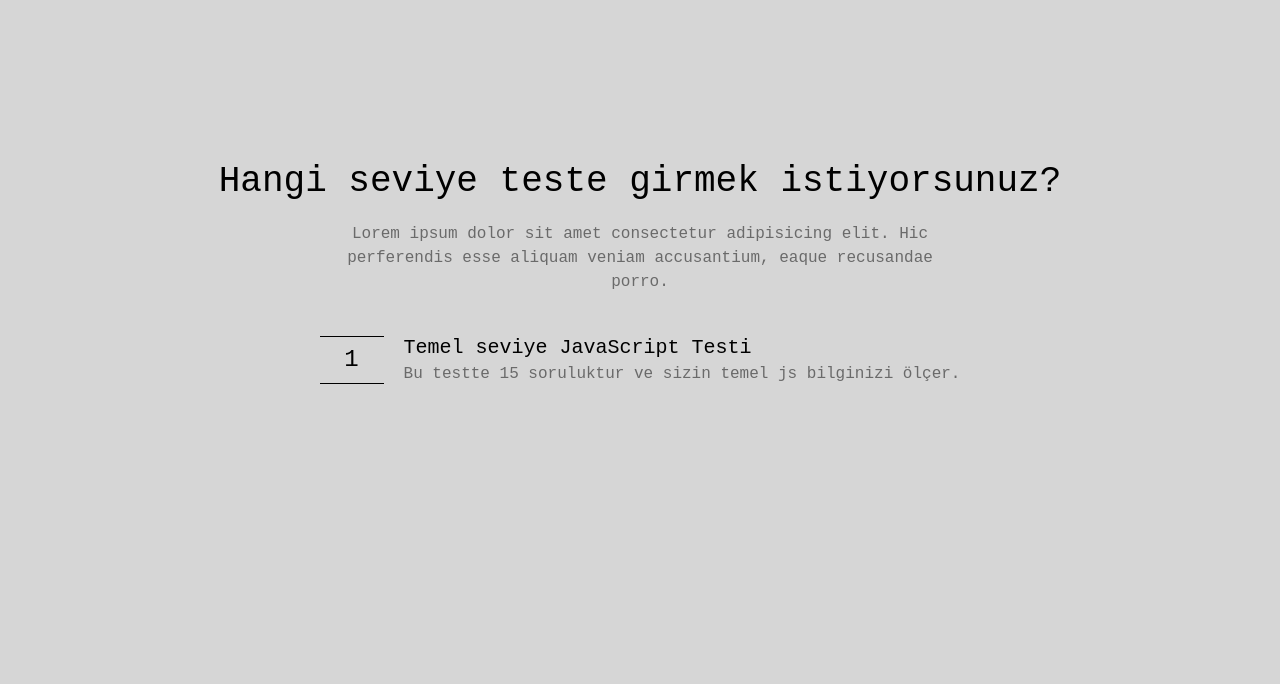
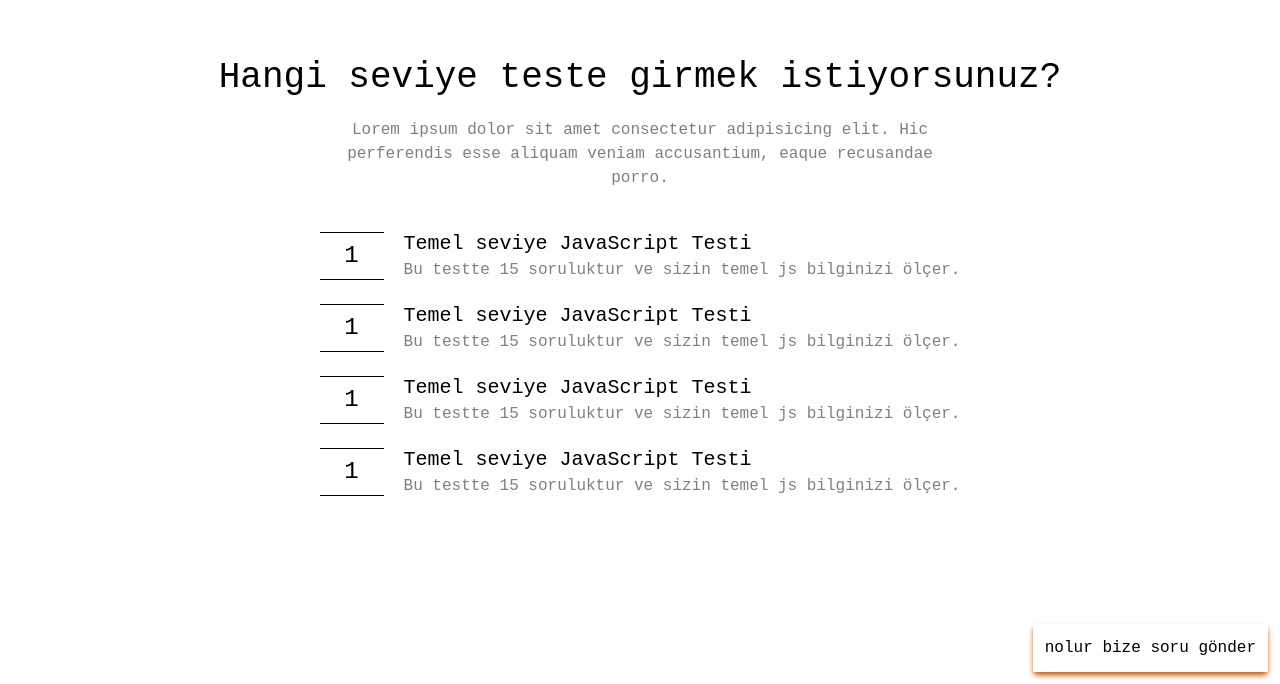
Before and after one commit to neslihanatasever/interviewApp, a Next.js app: page /level in a window 1280 px wide. Shown: the part 116-800 px from the top of the page. Built offline with nearby package versions, Linux system fonts and the light colour scheme.

Commit message:
[#3]: add card comp, add question card comp

```diff
--- /dev/null
+++ b/app/components/sendQuestion.tsx
@@ -0,0 +1,9 @@
+import Link from 'next/link'
+
+export default function SendQuestion(props:any) {
+    return (
+        <Link className="absolute right-3 bottom-3 shadow-md shadow-orangeIA p-3" href={props.url}>
+            <p>{props.text}</p>
+        </Link>
+    )
+}
--- a/app/globals.css
+++ b/app/globals.css
@@ -5,7 +5,27 @@
 @import url('https://fonts.googleapis.com/css2?family=M+PLUS+Code+Latin:wght@100..700&display=swap');
 
 body{
-    background: #d6d6d6;
+    background: #ffffff;
         font-family: "M PLUS Code Latin", monospace;
         font-optical-sizing: auto;
 }
+
+/* width */
+::-webkit-scrollbar {
+    width: 7px;
+  }
+
+  /* Track */
+  ::-webkit-scrollbar-track {
+    box-shadow: inset 0 0 2px grey;
+  }
+
+  /* Handle */
+  ::-webkit-scrollbar-thumb {
+    background: #333;
+  }
+
+  /* Handle on hover */
+  ::-webkit-scrollbar-thumb:hover {
+    background: #C06014;
+  }
--- a/app/layout.tsx
+++ b/app/layout.tsx
@@ -1,6 +1,8 @@
 import type { Metadata } from "next";
 import { Inter } from "next/font/google";
 import "./globals.css";
+import Link from "next/link";
+import SendQuestion from "./components/sendQuestion";
 
 const inter = Inter({ subsets: ["latin"] });
 
@@ -16,7 +18,9 @@ export default function RootLayout({
 }>) {
   return (
     <html lang="en">
-      <body suppressHydrationWarning={true}>{children}</body>
+      <body suppressHydrationWarning={true}>
+        <SendQuestion url="çünkü lütfen" text="nolur bize soru gönder"/>
+        {children}</body>
     </html>
   );
 }
--- a/app/level/page.tsx
+++ b/app/level/page.tsx
@@ -9,8 +9,16 @@ export default function LevelsPage() {
             <h2 className="text-4xl">Hangi seviye teste girmek istiyorsunuz?</h2>
             <p className="w-[50%] text-center my-5 opacity-50">Lorem ipsum dolor sit amet consectetur adipisicing elit. Hic perferendis esse aliquam veniam accusantium, eaque recusandae porro.</p>
 
-            <div>
-                <Card head="Temel seviye JavaScript Testi" url="bgfbgfs" number="1" description="Bu testte 15 soruluktur ve sizin temel js bilginizi ölçer. " />
+            <div className="h-[300px] overflow-auto px-10">
+                <Card head="Temel seviye JavaScript Testi" url="bgfbgfs" number="1" description="Bu testte 15 soruluktur ve sizin temel js bilginizi ölçer." />
+                <Card head="Temel seviye JavaScript Testi" url="bgfbgfs" number="1" description="Bu testte 15 soruluktur ve sizin temel js bilginizi ölçer." />
+                <Card head="Temel seviye JavaScript Testi" url="bgfbgfs" number="1" description="Bu testte 15 soruluktur ve sizin temel js bilginizi ölçer." />
+                <Card head="Temel seviye JavaScript Testi" url="bgfbgfs" number="1" description="Bu testte 15 soruluktur ve sizin temel js bilginizi ölçer." />
+                <Card head="Temel seviye JavaScript Testi" url="bgfbgfs" number="1" description="Bu testte 15 soruluktur ve sizin temel js bilginizi ölçer." />
+                <Card head="Temel seviye JavaScript Testi" url="bgfbgfs" number="1" description="Bu testte 15 soruluktur ve sizin temel js bilginizi ölçer." />
+                <Card head="Temel seviye JavaScript Testi" url="bgfbgfs" number="1" description="Bu testte 15 soruluktur ve sizin temel js bilginizi ölçer." />
+                <Card head="Temel seviye JavaScript Testi" url="bgfbgfs" number="1" description="Bu testte 15 soruluktur ve sizin temel js bilginizi ölçer." />
+                <Card head="Temel seviye JavaScript Testi" url="bgfbgfs" number="1" description="Bu testte 15 soruluktur ve sizin temel js bilginizi ölçer." />
             </div>
             </div>
         </div>
```
